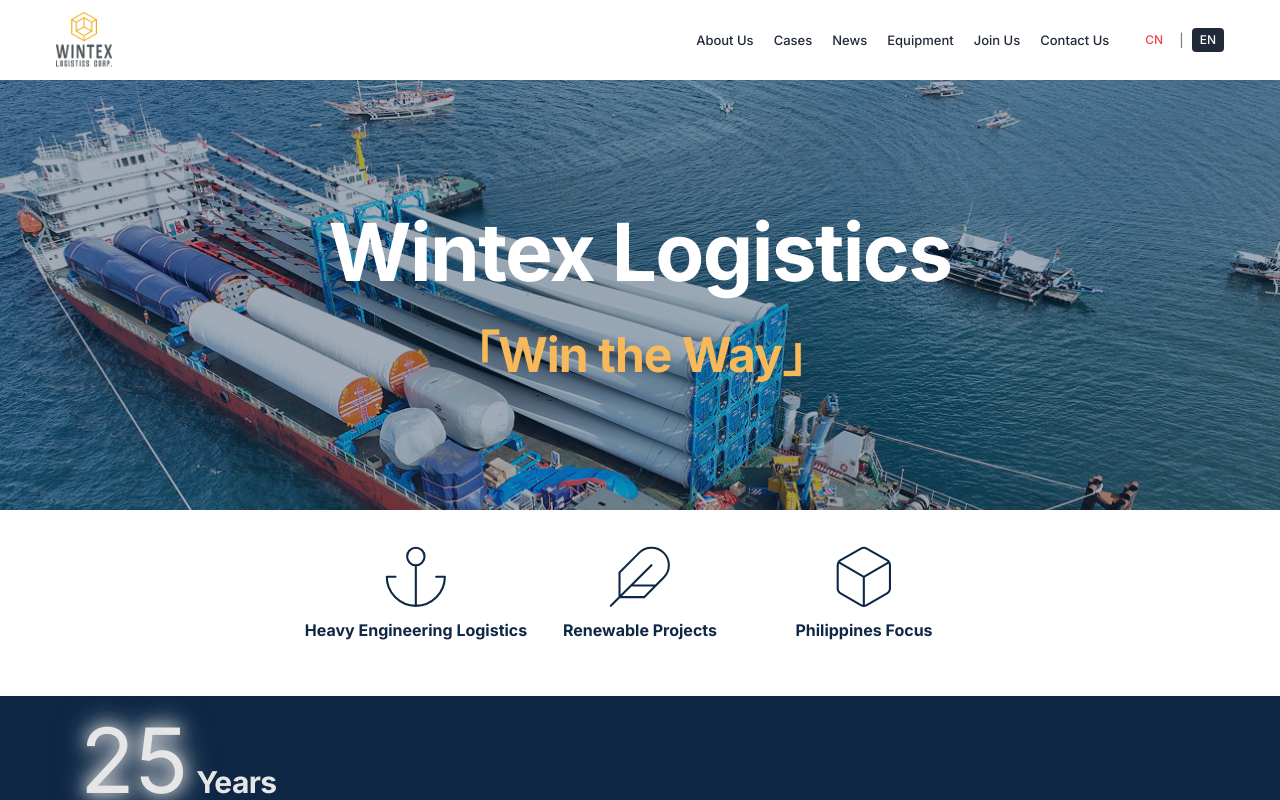
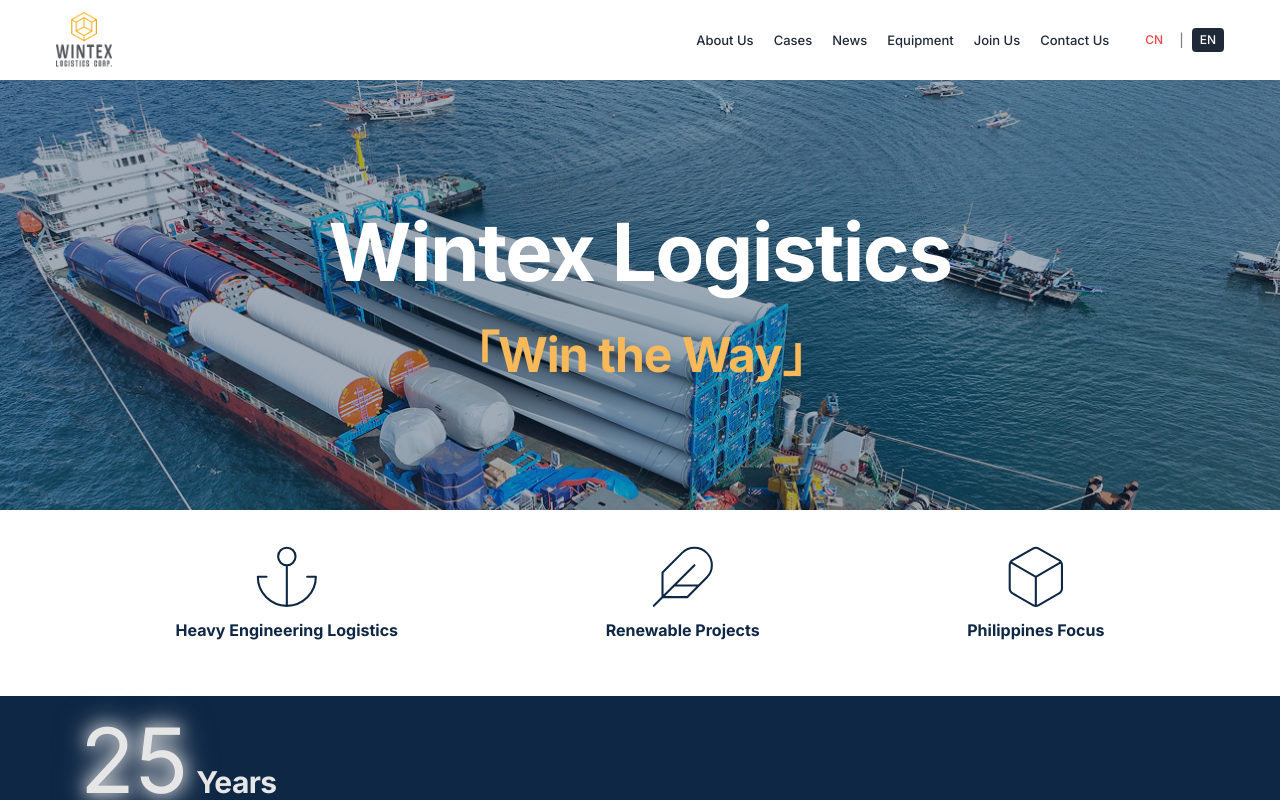
Before and after one commit to LeeCASC/company-site-template, a Next.js app: page /en in a window 1280 px wide. Shown: the top 800 px of the page. Built offline with nearby package versions, Linux system fonts and the light colour scheme; no server answers.

Commit message:
wintex_official

```diff
--- a/app/[locale]/page.tsx
+++ b/app/[locale]/page.tsx
@@ -279,13 +279,13 @@
         ref={buttonSectionRef as any}
       >
         <div className="w-full max-w-[1287px] mx-auto px-4 sm:px-6 md:px-8 flex items-center justify-center">
-          <div className="flex flex-nowrap gap-2 sm:gap-12 md:gap-16 justify-center items-center w-full">
+          <div className="flex flex-nowrap justify-evenly items-center w-full gap-4 sm:gap-8 md:gap-12 lg:gap-16">
             {/* 按钮 1 */}
             <button
               onClick={() => {
                 console.log('重型工程物流 clicked');
               }}
-              className="flex flex-col items-center justify-center text-center cursor-pointer hover:opacity-80 transition-opacity relative flex-1 max-w-[100px] sm:max-w-[140px] md:max-w-[160px]"
+              className="flex flex-col items-center justify-center text-center cursor-pointer hover:opacity-80 transition-opacity relative flex-shrink-0"
               style={{
                 border: 'none',
                 outline: 'none',
@@ -315,7 +315,7 @@
               onClick={() => {
                 console.log('可再生能源项目 clicked');
               }}
-              className="flex flex-col items-center justify-center text-center cursor-pointer hover:opacity-80 transition-opacity relative flex-1 max-w-[100px] sm:max-w-[140px] md:max-w-[160px]"
+              className="flex flex-col items-center justify-center text-center cursor-pointer hover:opacity-80 transition-opacity relative flex-shrink-0"
               style={{
                 border: 'none',
                 outline: 'none',
@@ -345,7 +345,7 @@
               onClick={() => {
                 console.log('菲律宾深耕 clicked');
               }}
-              className="flex flex-col items-center justify-center text-center cursor-pointer hover:opacity-80 transition-opacity relative flex-1 max-w-[100px] sm:max-w-[140px] md:max-w-[160px]"
+              className="flex flex-col items-center justify-center text-center cursor-pointer hover:opacity-80 transition-opacity relative flex-shrink-0"
               style={{
                 border: 'none',
                 outline: 'none',
```
